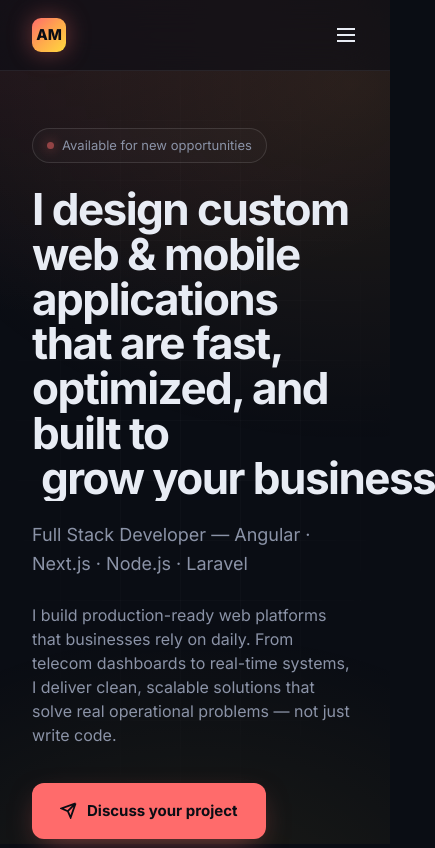
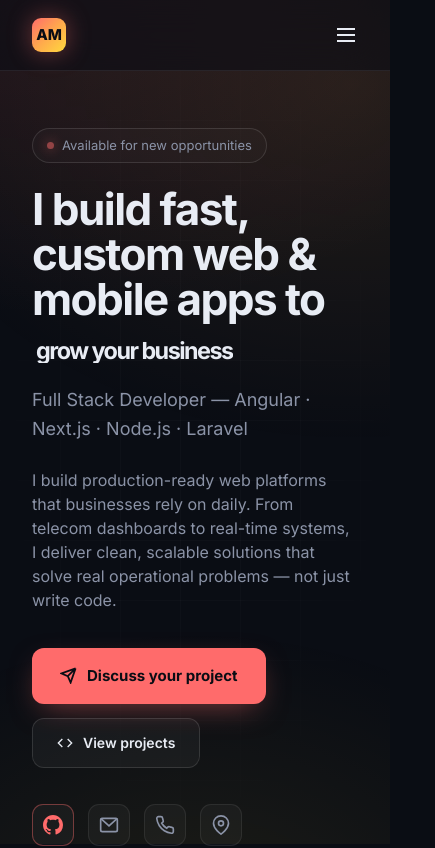
Before and after one commit to AmineMabrouk17/My-Portfolio, a Next.js app: page / in a window 390 px wide. Shown: the top 848 px of the page, 435 px wide, since content can reach past the window. Built offline with nearby package versions, Linux system fonts and the light colour scheme.

Commit message:
fix: shorten hero headline and fix accent text overflow on mobile

```diff
--- a/src/components/sections/Hero.tsx
+++ b/src/components/sections/Hero.tsx
@@ -30,6 +30,7 @@ export default function Hero() {
                 words={[t("hero.headlineAccent")]}
                 colors={["#ff6b6b", "#ffa94d", "#ffd93d"]}
                 startOnView={false}
+                className="text-[clamp(20px,6vw,82px)]"
               />
             </h1>
 
--- a/src/i18n/locales/ar/common.json
+++ b/src/i18n/locales/ar/common.json
@@ -9,7 +9,7 @@
   },
   "hero": {
     "tag": "متاح لفرص جديدة",
-    "headline": "أبني تطبيقات ويب ومحمولة مخصصة وسريعة ومحسّنة لـ",
+    "headline": "أبني تطبيقات ويب ومحمولة مخصصة وسريعة لـ",
     "headlineAccent": "نمو أعمالك",
     "role": "مطور Full Stack — Angular · Next.js · Node.js · Laravel",
     "summary": "أبني منصات ويب جاهزة للإنتاج يعتمد عليها يومياً أصحاب الأعمال. من لوحات تحكم الاتصالات إلى الأنظمة في الوقت الحقيقي، أقدم حلولاً نظيفة وقابلة للتوسع تحل مشاكل تشغيلية حقيقية.",
--- a/src/i18n/locales/en/common.json
+++ b/src/i18n/locales/en/common.json
@@ -9,7 +9,7 @@
   },
   "hero": {
     "tag": "Available for new opportunities",
-    "headline": "I design custom web & mobile applications that are fast, optimized, and built to",
+    "headline": "I build fast, custom web & mobile apps to",
     "headlineAccent": "grow your business",
     "role": "Full Stack Developer — Angular · Next.js · Node.js · Laravel",
     "summary": "I build production-ready web platforms that businesses rely on daily. From telecom dashboards to real-time systems, I deliver clean, scalable solutions that solve real operational problems — not just write code.",
--- a/src/i18n/locales/fr/common.json
+++ b/src/i18n/locales/fr/common.json
@@ -9,7 +9,7 @@
   },
   "hero": {
     "tag": "Disponible pour de nouvelles opportunités",
-    "headline": "Je conçois des applications web et mobiles sur-mesure, rapides et optimisées pour",
+    "headline": "Je conçois des applications web & mobiles rapides et sur-mesure pour",
     "headlineAccent": "faire grandir votre entreprise",
     "role": "Développeur Full Stack — Angular · Next.js · Node.js · Laravel",
     "summary": "Je construis des plateformes web prêtes pour la production dont les entreprises se servent quotidiennement. Des tableaux de bord télécom aux systèmes en temps réel, je livre des solutions propres et évolutives qui résolvent de vrais problèmes opérationnels.",
```
